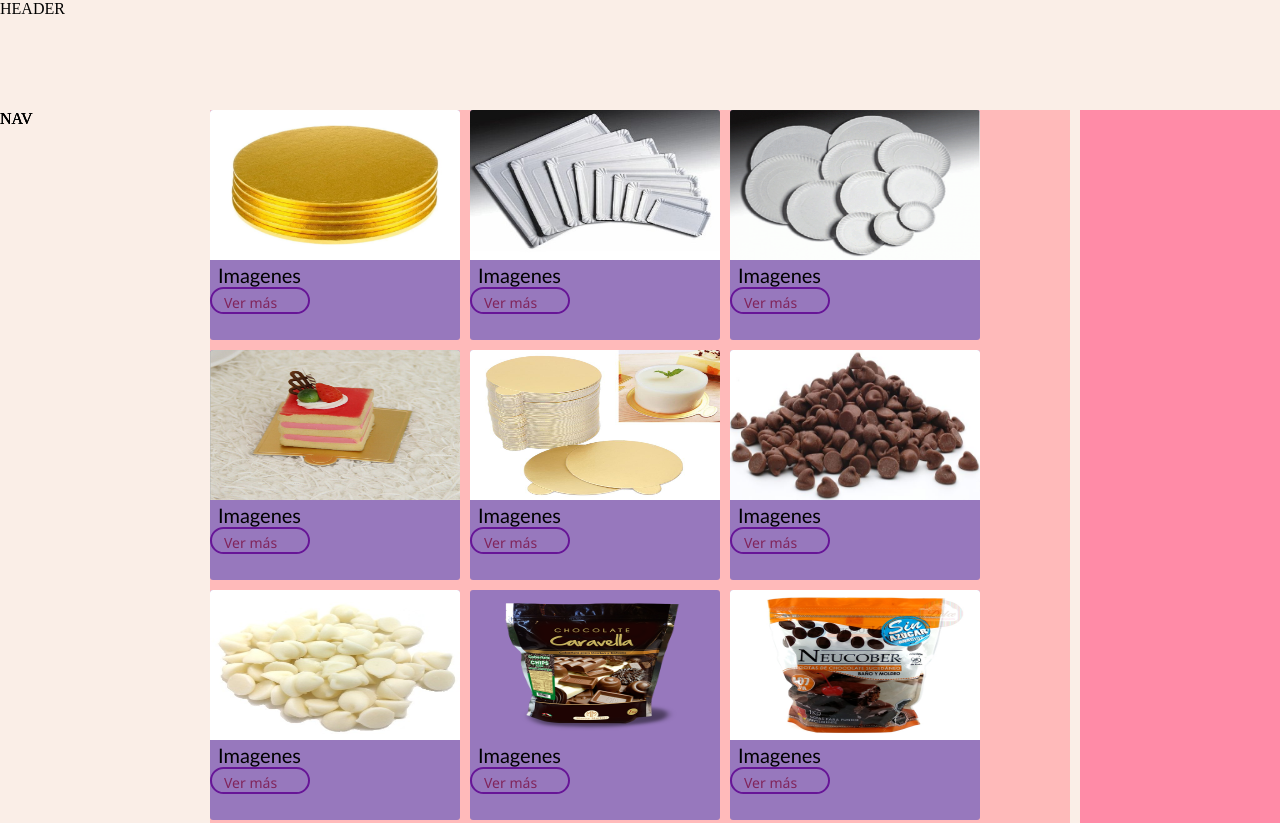
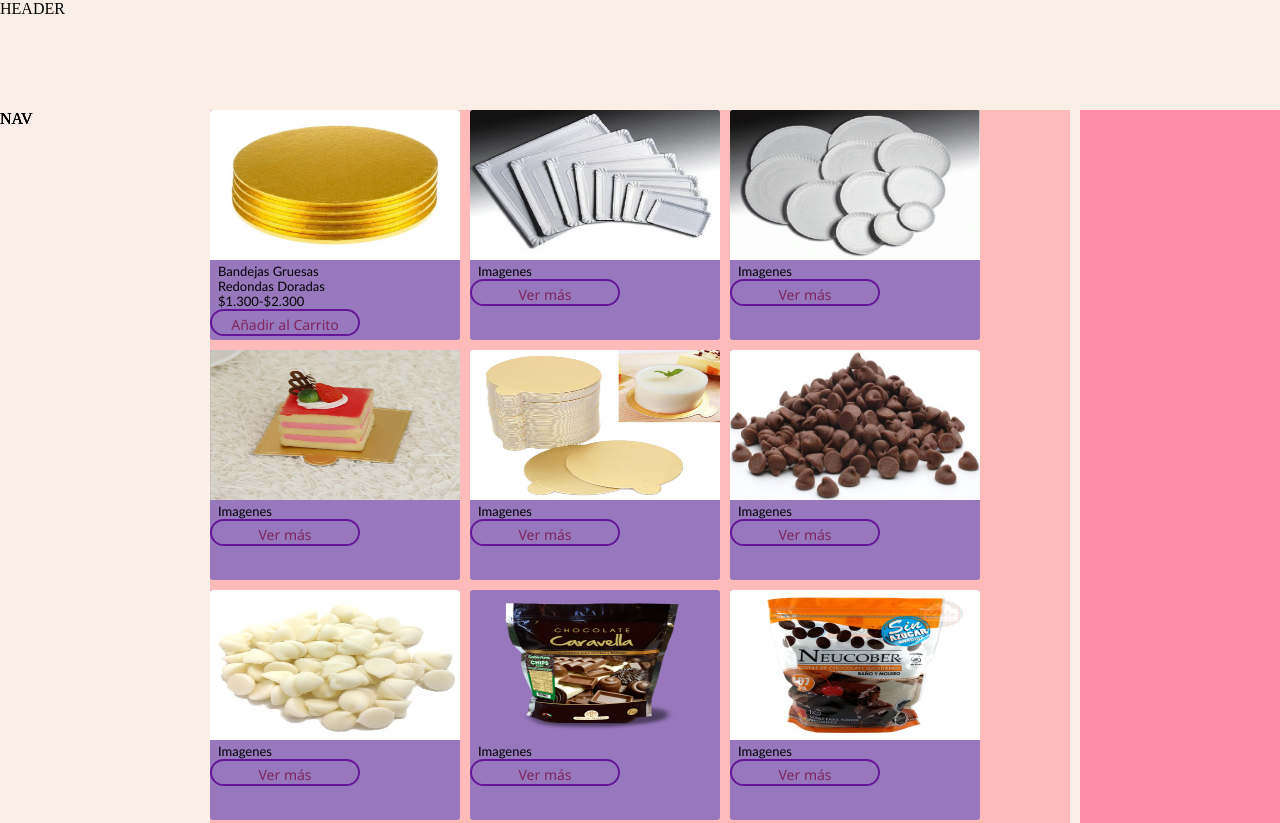
Before and after one commit to CrewAntiSoretes/Reposteria, a plain HTML site: page paginas/productos.html in a window 1280 px wide. Shown: the top 823 px of the page. Drawn offline with Linux system fonts and the light colour scheme.

Commit message:
descripcion de productos 0.5

```diff
--- a/css/section.css
+++ b/css/section.css
@@ -57,6 +57,7 @@ tr:hover{
     position: relative;
     width: 250px;
     height: 230px;
+
     background-color: rgb(151, 120, 189);
     border-radius: 3px;
 }
@@ -71,13 +72,15 @@ tr:hover{
 
     position: absolute;
     /* bottom: 0; */
-    width: 100px;
-    height: 40px;
+    width: 150px;
+    height: 400px;
     background-color:none;
+
 }
 .container .list-img li .container-img .informacion-img .nombre-img{
     font-family: 'Gill Sans', 'Gill Sans MT', Calibri, 'Trebuchet MS', sans-serif;
-    font-size: 20px;
+    font-size: 13px;
+
     margin-left: 8px;
 }
 .container .list-img li .container-img .informacion-img .info{
@@ -93,6 +96,7 @@ tr:hover{
     border: 2px solid rgb(103, 21, 151);
     height: 15px;
     width: auto;
+    text-align: center;
     line-height: 15px;
 }
 
--- a/paginas/productos.html
+++ b/paginas/productos.html
@@ -35,10 +35,11 @@
             <div class="container">
                 <ul class="list-img">
                     <li><div class="container-img">
-                        <img src="/Recursos/Categorias/complementos/Bandejas/Bandejas Gruesas Redondas Doradas/bandeja-plumavit-redonda-3.jpg" alt="" class="">
+                        <img src="../Recursos/Categorias/complementos/Bandejas/Bandejas Gruesas Redondas Doradas/bandeja-plumavit-redonda-3.jpg" alt="" class="">
                             <div class="informacion-img">
-                                <p class="nombre-img">Imagenes</p>
-                                    <a href="#" class="info">Ver más</a>
+                                <p class="nombre-img">Bandejas Gruesas Redondas Doradas</p>
+                                <p class="nombre-img">$1.300-$2.300</p>
+                                    <a href="#" class="info">Añadir al Carrito</a>
                                 </div>
                             </div>
                     </li>
@@ -50,7 +51,7 @@
             <div class="container">
                 <ul class="list-img">
                     <li><div class="container-img">
-                        <img src="/Recursos/Categorias/complementos/Bandejas/Bandejas Rectangulares Cartulina Blanca/bandeja-rectangular-2.jpg" alt="" class="">
+                        <img src="../Recursos/Categorias/complementos/Bandejas/Bandejas Rectangulares Cartulina Blanca/bandeja-rectangular-2.jpg" alt="" class="">
                             <div class="informacion-img">
                                 <p class="nombre-img">Imagenes</p>
                                     <a href="#" class="info">Ver más</a>
@@ -64,7 +65,7 @@
             <div class="container">
                 <ul class="list-img">
                     <li><div class="container-img">
-                        <img src="/Recursos/Categorias/complementos/Bandejas/Bandejas Redondas Cartulina Blanca/bandeja-redonda-3.gif" alt="" class="">
+                        <img src="../Recursos/Categorias/complementos/Bandejas/Bandejas Redondas Cartulina Blanca/bandeja-redonda-3.gif" alt="" class="">
                             <div class="informacion-img">
                                 <p class="nombre-img">Imagenes</p>
                                     <a href="#" class="info">Ver más</a>
@@ -78,7 +79,7 @@
             <div class="container">
                 <ul class="list-img">
                     <li><div class="container-img">
-                        <img src="/Recursos/Categorias/complementos/Bandejas/Base Cartón Cuadrada para Porción Dorada (100 unid.)/bandeja-porcion-torta-5.jpg" alt="" class="">
+                        <img src="../Recursos/Categorias/complementos/Bandejas/Base Cartón Cuadrada para Porción Dorada (100 unid.)/bandeja-porcion-torta-5.jpg" alt="" class="">
                             <div class="informacion-img">
                                 <p class="nombre-img">Imagenes</p>
                                     <a href="#" class="info">Ver más</a>
```
